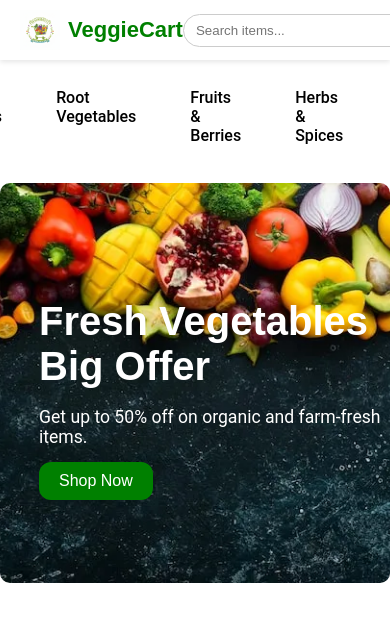
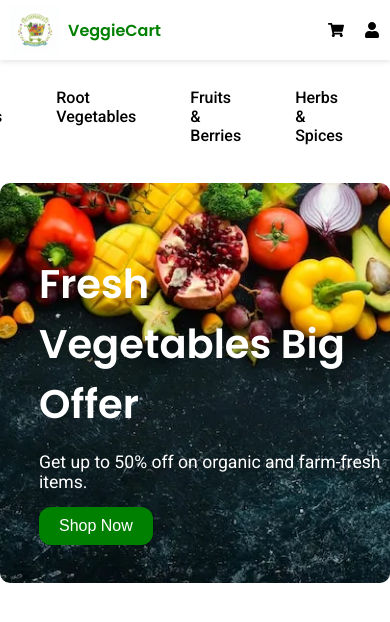
Before and after one commit to lubnafebin/product-list, a React (Vite) app: page / in a window 390 px wide. Shown: the top 622 px of the page. Built offline with nearby package versions, Linux system fonts and the light colour scheme.

Commit message:
added navbar responsive

```diff
--- a/src/components/Navbar/Navbar.css
+++ b/src/components/Navbar/Navbar.css
@@ -68,3 +68,33 @@
   cursor: pointer;
   font-size: 16px;
 }
+
+@media (max-width:768px) {
+  .search-bar{
+    display: none;
+  }
+
+  .logo img{
+    width: 50px;
+    height: auto;
+  }
+
+  .logo-text{
+    font-size: 20px;
+  }
+}
+
+@media (max-width:480px) {
+  .navbar{
+    padding: 0 10px;
+  }
+  .logo-text{
+    font-size: 16px;
+  }
+  .cart-text{
+    display: none;
+  }
+  .login span{
+    display: none;
+  }
+}
--- a/src/index.css
+++ b/src/index.css
@@ -1,14 +1,14 @@
+@import url('https://fonts.googleapis.com/css2?family=Roboto:wght@400;500&family=Poppins:wght@500;600&display=swap');
 html,
 body{
     margin: 0;
     padding: 0;
 }
-@import url('https://fonts.googleapis.com/css2?family=Roboto:wght@400;500&family=Poppins:wght@500;600&display=swap');
 
 body {
-  font-family: 'Roboto', sans-serif; /* default */
+  font-family: 'Roboto', sans-serif;
 }
 
 h1, h2, h3, .logo-text, .category-bar li {
-  font-family: 'Poppins', sans-serif; /* headings / brand */
+  font-family: 'Poppins', sans-serif;
 }
```
